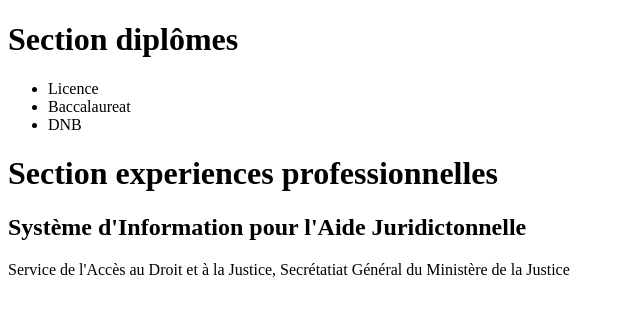
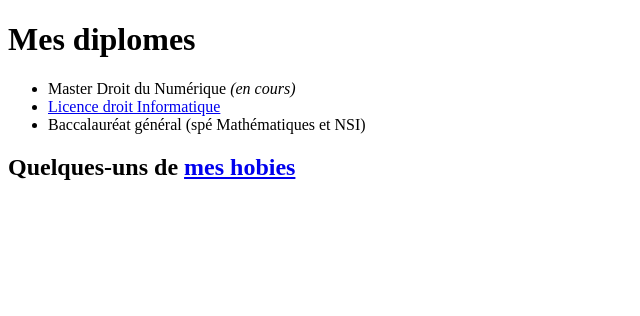
Before and after one commit to BGrobost/BGrobost.github.io, a plain HTML site: page index.html in a window 1280 px wide. Shown: the whole page, without its empty margins (0-640 px from the left). Drawn offline with Linux system fonts and the light colour scheme.

Commit message:
Changements

```diff
--- a/index.html
+++ b/index.html
@@ -5,14 +5,14 @@
 		<title>Page Web  n°1</title>
 	</head>
 	<body>
-		<h1>Section diplômes</h1>
-			<ul>
-				<li>Licence</li>
-				<li>Baccalaureat</li>
-				<li>DNB</li>
-			</ul>
-		<h1>Section experiences professionnelles</h1>
-		<h2>Système d'Information pour l'Aide Juridictonnelle</h2>
-		<p>Service de l'Accès au Droit et à la Justice, Secrétatiat Général du Ministère de la Justice</p>
+		<h1>Mes diplomes</h1>
+		<ul>
+			<li>Master Droit du Numérique <em>(en cours)</em></li>
+			<li><a href = "https://formations.univ-evry.fr/plugins/evry/odf/_content/program-licence-droit-et-informatique-2.pdf">Licence droit Informatique</a></li>
+			<li>Baccalauréat général (spé Mathématiques et NSI)</li>
+		</ul>
+		<h2>Quelques-uns de <a href = "./hobbies.html">mes hobies</a></h1>
+
+	</body>
 	</body>
 </html>
```
Also changed, not shown: hobbies.html (added, +22 -0 lines).
